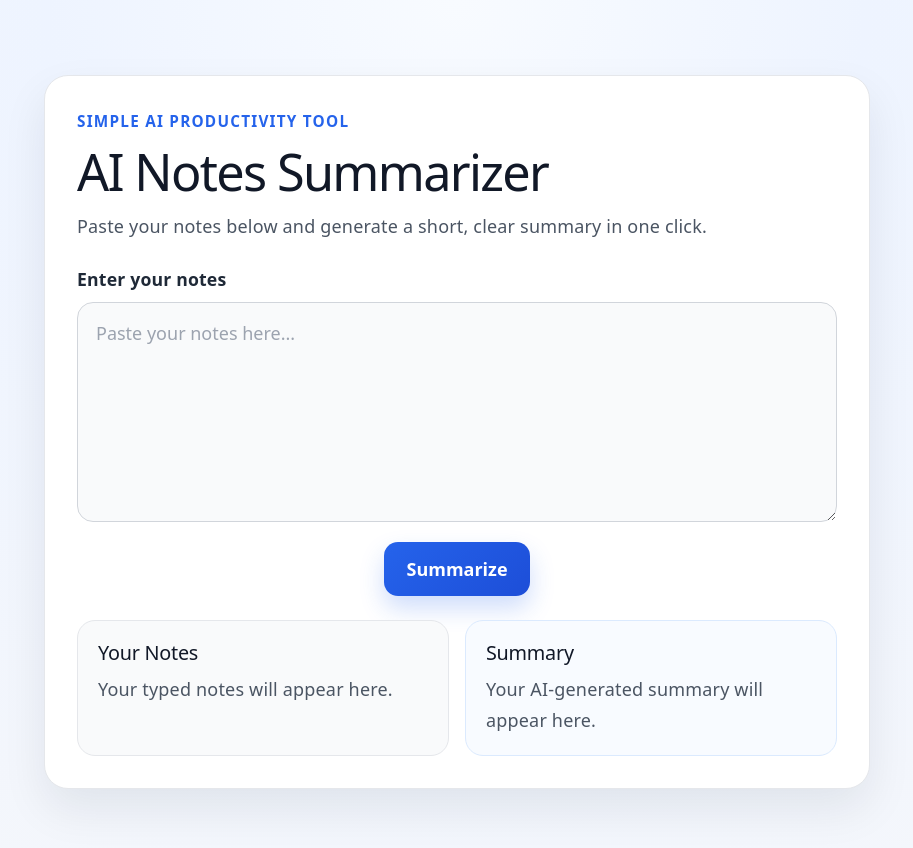
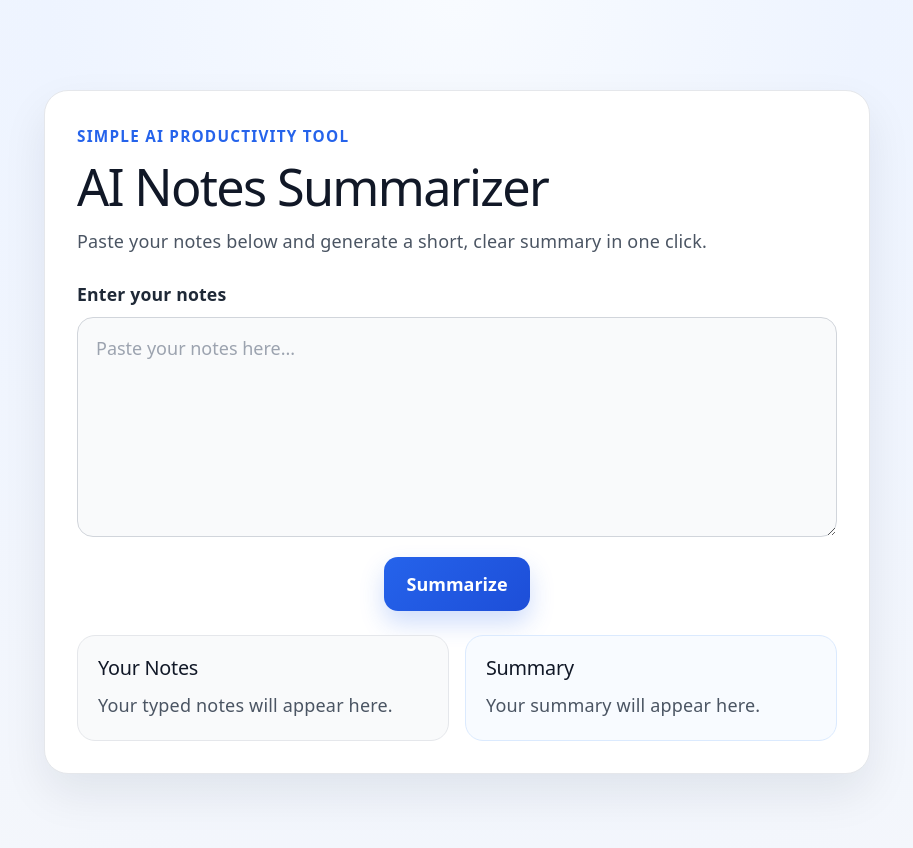
Before and after one commit to EsanduEpa/ai-notes-summarizer, a React (Vite) app in the folder client/: page / in a window 1280 px wide. Shown: the top 848 px of the page, without its empty margins (183-1096 px from the left). Built offline with nearby package versions, Linux system fonts and the light colour scheme.

Commit message:
Add error handling for summarization process and display error messages

```diff
--- a/client/src/App.css
+++ b/client/src/App.css
@@ -168,6 +168,15 @@ button{
   animation: spin 0.8s linear infinite;
 }
 
+.error-message {
+  margin-top: 16px;
+  padding: 12px;
+  background: #fee2e2;
+  color: #991b1b;
+  border-radius: 10px;
+  font-size: 14px;
+}
+
 @keyframes spin {
   to { transform: rotate(360deg); }
 
--- a/client/src/App.jsx
+++ b/client/src/App.jsx
@@ -8,6 +8,8 @@ function App() {
   const [summary, setSummary] = useState('');
   // Tracks whether the app is currently summarizing.
   const [loading, setLoading] = useState(false);
+  // Stores any error messages from the summarization process.
+  const [error, setError] = useState("");
 
   const handleSummarize = async () => {
     if (notes.trim() === '') {
@@ -15,7 +17,9 @@ function App() {
       return;
     }
     setLoading(true);
+    setError("");
 
+    try {
       const response = await fetch('http://localhost:5001/summarize', {
         method: 'POST',
         headers: {
@@ -26,7 +30,11 @@ function App() {
 
       const data = await response.json();
       setSummary(data.summary);
+    } catch (error) {
+      setError(error.message);
+    } finally {
       setLoading(false);
+    }
   }
 
   return (
@@ -81,8 +89,12 @@ function App() {
 
           <div className="result-box summary-box">
             <h2>Summary</h2>
-            {/* Displays the generated summary. */}
-            <p>{summary || 'Your AI-generated summary will appear here.'}</p>
+            { error ? (
+              <p className="error-message">{error}</p>
+            ) : (
+              // Displays the summary returned from the backend.
+              <p>{summary || 'Your summary will appear here.'}</p>
+            )}
           </div>
         </div>
       </div>
```
Lines whose indentation alone changed are shown as unchanged.
